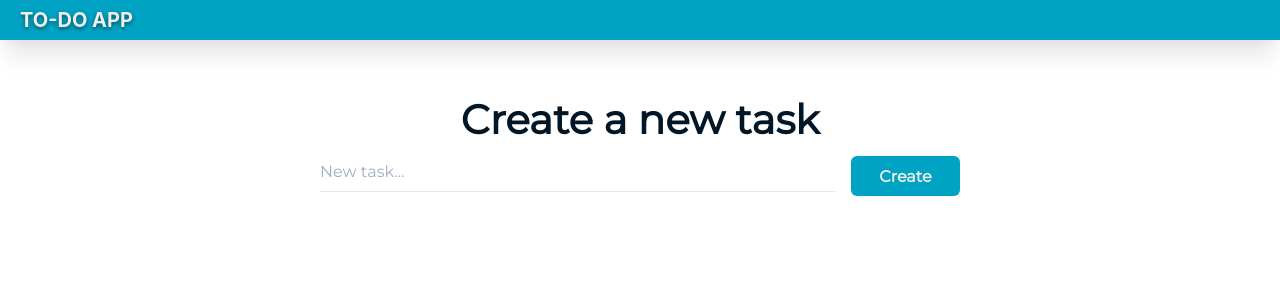
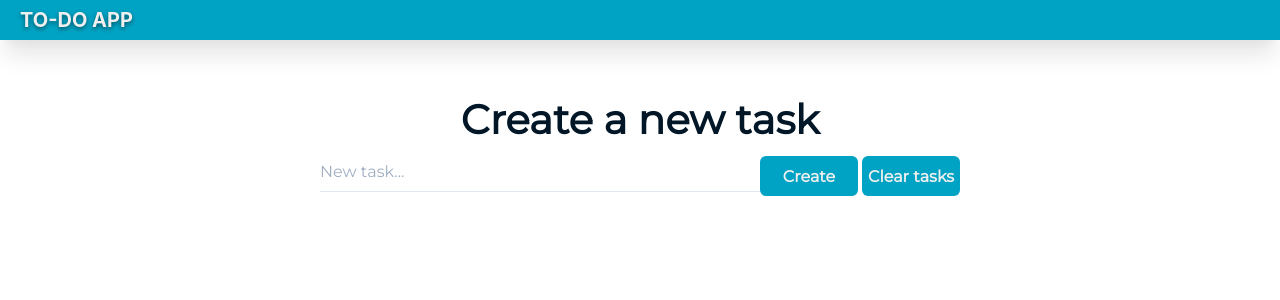
Before and after one commit to enzom-uy/todoapp, a React (Create React App) app: page / in a window 1280 px wide. Shown: the top 300 px of the page. Built offline with nearby package versions, Linux system fonts and the light colour scheme.

Commit message:
Form control and Toast message

```diff
--- a/src/components/InputForm/InputForm.tsx
+++ b/src/components/InputForm/InputForm.tsx
@@ -1,9 +1,18 @@
 import React, { useState } from 'react'
 import { v4 as uuidv4 } from 'uuid'
-import { Heading, Box, Flex, Input, Button } from '@chakra-ui/react'
+import {
+  Heading,
+  Box,
+  Flex,
+  Input,
+  Button,
+  FormControl,
+  useToast
+} from '@chakra-ui/react'
 
 export default function InputForm({ onAddTask }: any) {
   const [inputValue, setInputValue] = useState('')
+  const toast = useToast()
 
   const taskData = {
     id: uuidv4(),
@@ -11,47 +20,83 @@ export default function InputForm({ onAddTask }: any) {
     completed: false
   }
 
+  const showToast = () => {
+    if (inputValue === '') {
+      toast({
+        title: 'Task name is required.',
+        description: 'Please provide a Task name.',
+        status: 'error',
+        duration: 3000,
+        isClosable: true
+      })
+    }
+    if (inputValue !== '') {
+      toast({
+        title: 'Task created successfully!',
+        description: 'You should see your new task in the list.',
+        status: 'success',
+        duration: 3000,
+        isClosable: true
+      })
+    }
+  }
+
   const handleSubmit = (e: React.FormEvent) => {
     e.preventDefault()
     onAddTask(taskData)
     setInputValue('')
   }
-
-  // <InputText
-  //   value={inputValue}
-  //   onChange={(e) => setInputValue(e.target.value)}
-  //   placeholder="Task name..."
-  // />
-  // <Button label="Submit" />
   return (
     <>
-      <Heading fontFamily="montserrat" textAlign='center' mb={2} fontSize={[25,25,'3ch', '4ch']}>Create a new task</Heading>
+      <Heading
+        fontFamily="montserrat"
+        textAlign="center"
+        mb={2}
+        fontSize={[25, 25, '3ch', '4ch']}
+      >
+        Create a new task
+      </Heading>
       <Flex
-        as='form'
+        as="form"
         onSubmit={handleSubmit}
         fontFamily="montserrat"
         align={'center'}
         mb={6}
         direction={['column', 'column', 'column', 'row']}
       >
+        <FormControl isRequired>
           <Input
             placeholder="New task..."
-          size='md'
+            size="md"
             fontFamily="inherit"
-          variant='flushed'
+            variant="flushed"
             mr={4}
             onChange={(e) => setInputValue(e.target.value)}
             value={inputValue}
+            type="text"
             mb={[2, 2]}
           />
+        </FormControl>
         <Button
-          bg='cyan.600'
+          bg="cyan.600"
           color="text.white"
           type="submit"
           _hover={{ bg: 'cyan.800' }}
           w={['100%', '100%', '100%', '8em']}
+          mb={[1, 1, 1, 0]}
+          mr={[0, 0, 0, 1]}
+          onClick={showToast}
         >
           Create
+        </Button>
+        <Button
+          bg="cyan.600"
+          color="text.white"
+          type="button"
+          _hover={{ bg: 'cyan.800' }}
+          w={['100%', '100%', '100%', '8em']}
+        >
+          Clear tasks
         </Button>
       </Flex>
     </>
--- a/src/index.tsx
+++ b/src/index.tsx
@@ -11,7 +11,6 @@ import '@fontsource/montserrat'
 const colors = {
   text: {
     white: '#efefef',
-    800: '#000000'
   },
   textDark: {
     900: '#011627'
```
Lines whose indentation alone changed are shown as unchanged.
